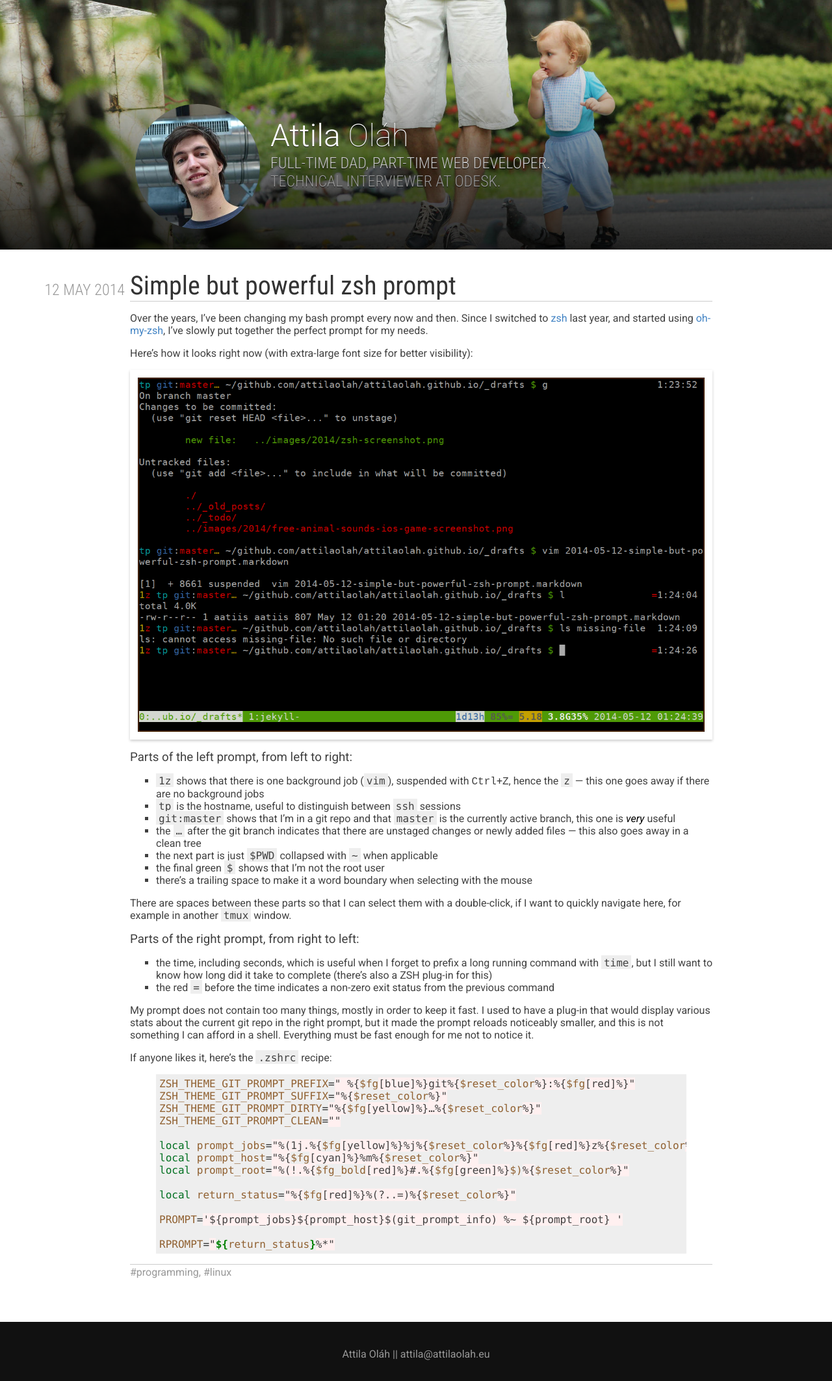
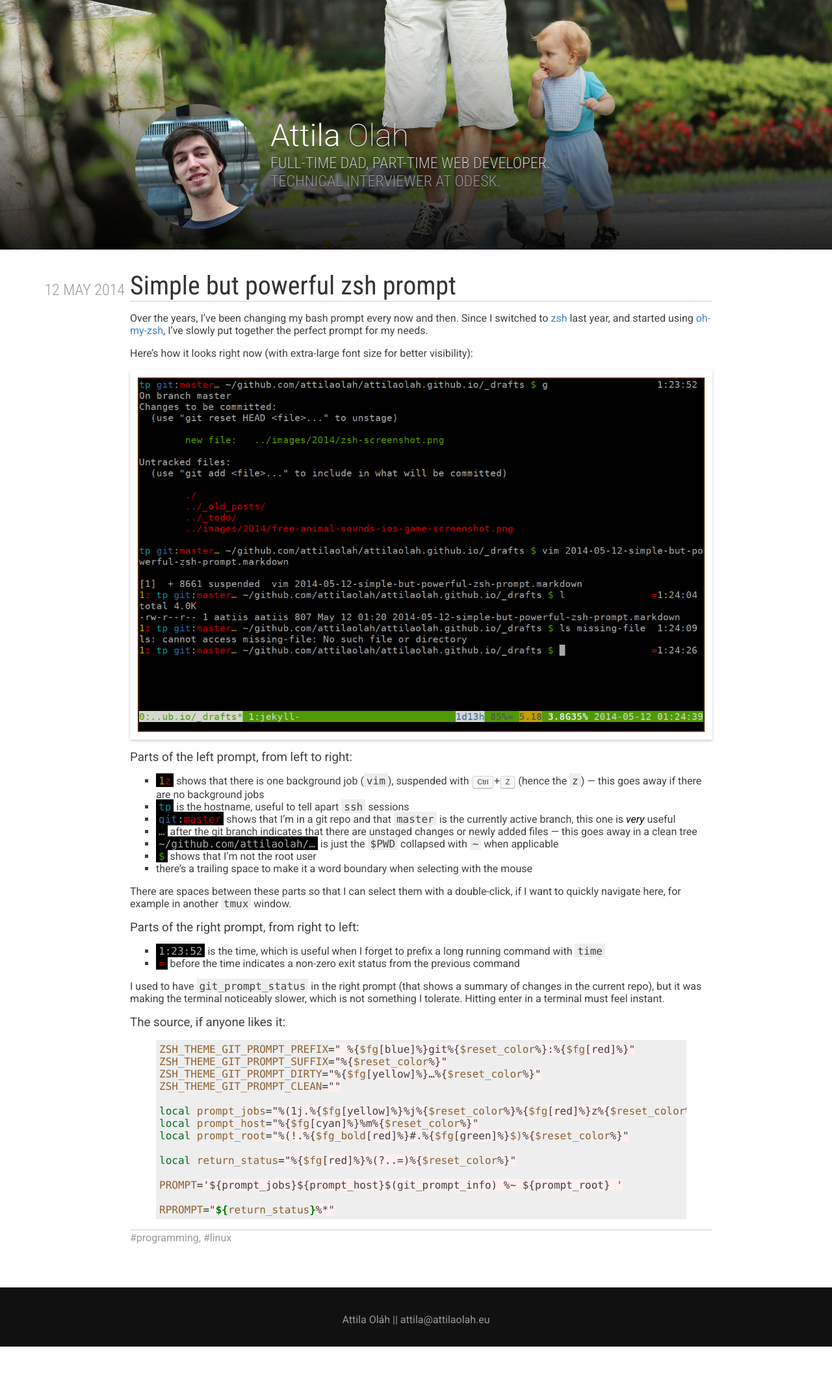
Before and after one commit to attilaolah/attilaolah.github.io, a Jekyll site: the page built from _posts/2014-05-12-simple-but-powerful-zsh-prompt.markdown, in a window 1280 px wide. Shown: the whole page at 65% size. Built offline with Jekyll 4.4.1, drawn with Linux system fonts in a browser that asks for light colours; after the commit the page ends 2072 px from its top, so only the background shows below that.

Commit message:
update zsh prompt post, add kbd css

```diff
--- a/_posts/2014-05-12-simple-but-powerful-zsh-prompt.markdown
+++ b/_posts/2014-05-12-simple-but-powerful-zsh-prompt.markdown
@@ -22,16 +22,22 @@ visibility):
 
 ### Parts of the left prompt, from left to right:
 
-* `1z` shows that there is one background job (`vim`), suspended with
-  <kbd>Ctrl</kbd>+<kbd>Z</kbd>, hence the `z` — this one goes away if there are
-  no background jobs
-* `tp` is the hostname, useful to distinguish between `ssh` sessions
-* `git:master` shows that I'm in a git repo and that `master` is the currently
-  active branch, this one is *very* useful
-* the `…` after the git branch indicates that there are unstaged changes or
-  newly added files — this also goes away in a clean tree
-* the next part is just `$PWD` collapsed with `~` when applicable
-* the final green `$` shows that I'm not the root user
+* <code style="background: black"><span style="color: #c4a000;">1</span><span style="color: #c00;">z</span></code>
+  shows that there is one background job (`vim`), suspended with
+  <kbd>Ctrl</kbd>+<kbd>Z</kbd> (hence the `z`) — this goes away if there are no
+  background jobs
+* <code style="background: black; color: #06989a;">tp</code>
+  is the hostname, useful to tell apart `ssh` sessions
+* <code style="background: black; color: #aaa;"><span style="color: #3465a4;">git</span>:<span style="color: #c00;">master</span></code>
+  shows that I'm in a git repo and that `master` is the currently active
+  branch, this one is *very* useful
+* <code style="background: black; color: #c4a000;">…</code>
+  after the git branch indicates that there are unstaged changes or newly added
+  files — this goes away in a clean tree
+* <code style="background: black; color: #aaa;">~/github.com/attilaolah/…</code>
+  is just the `$PWD` collapsed with `~` when applicable
+* <code style="background: black; color: #4e9a06;">$</code>
+  shows that I'm not the root user
 * there's a trailing space to make it a word boundary when selecting with the
   mouse
 
@@ -41,19 +47,18 @@ window.
 
 ### Parts of the right prompt, from right to left:
 
-* the time, including seconds, which is useful when I forget to prefix a long
-  running command with `time`, but I still want to know how long did it take to
-  complete (there's also a ZSH plug-in for this)
-* the red `=` before the time indicates a non-zero exit status from the
-  previous command
+* <code style="background: black; color: #aaa;">1:23:52</code>
+  is the time, which is useful when I forget to prefix a long
+  running command with `time`
+* <code style="background: black; color: #c00;">=</code>
+  before the time indicates a non-zero exit status from the previous command
 
-My prompt does not contain too many things, mostly in order to keep it fast. I
-used to have a plug-in that would display various stats about the current git
-repo in the right prompt, but it made the prompt reloads noticeably smaller,
-and this is not something I can afford in a shell. Everything must be fast
-enough for me not to notice it.
+I used to have `git_prompt_status` in the right prompt (that shows a summary of
+changes in the current repo), but it was making the terminal noticeably slower,
+which is not something I tolerate. Hitting enter in a terminal must feel
+instant.
 
-If anyone likes it, here's the `.zshrc` recipe:
+### The source, if anyone likes it:
 
 {% highlight bash %}
 ZSH_THEME_GIT_PROMPT_PREFIX=" %{$fg[blue]%}git%{$reset_color%}:%{$fg[red]%}"
```
Also changed, not shown: src/less/common.less (+19 -0 lines), dst/main.min.css.
